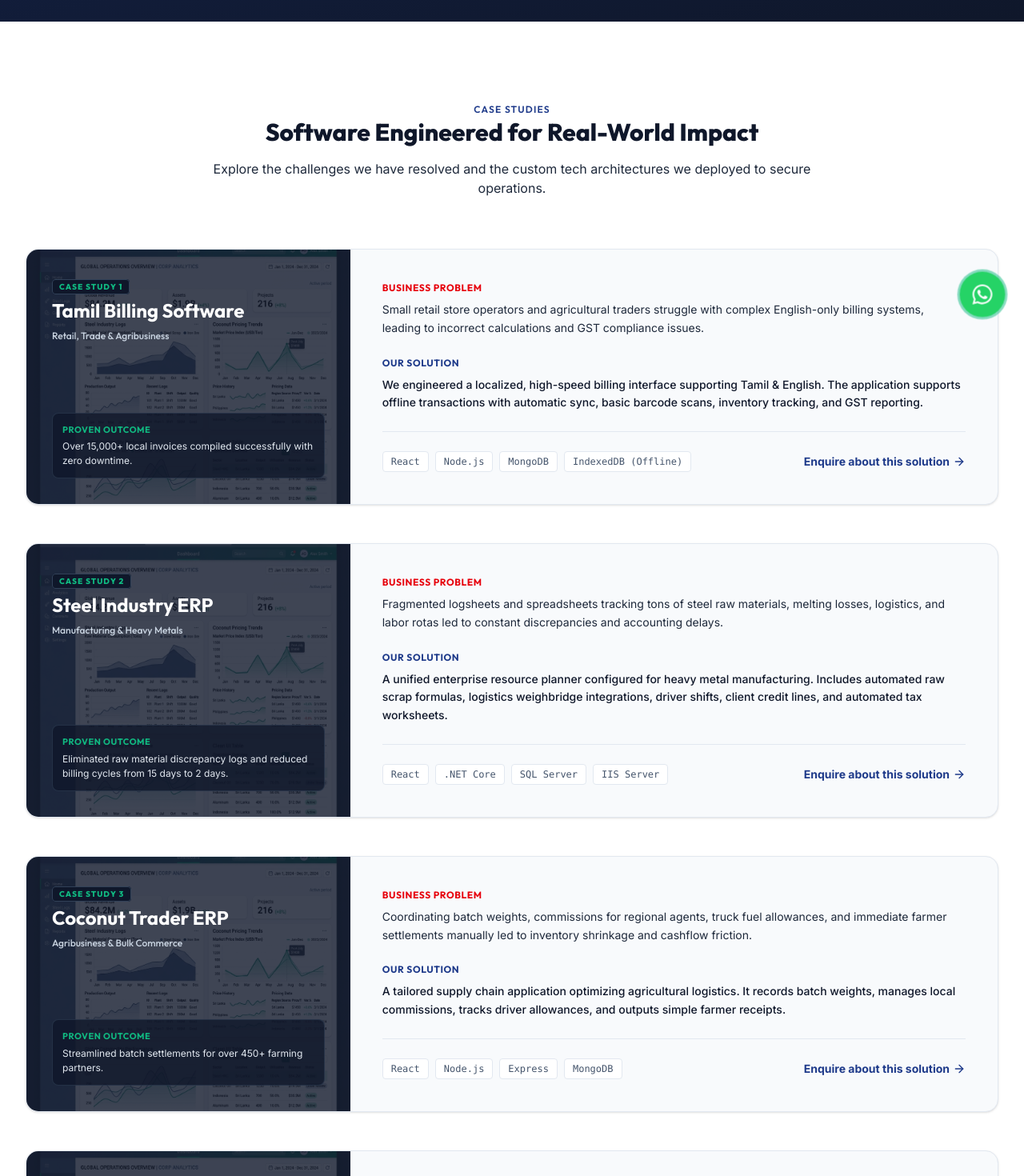
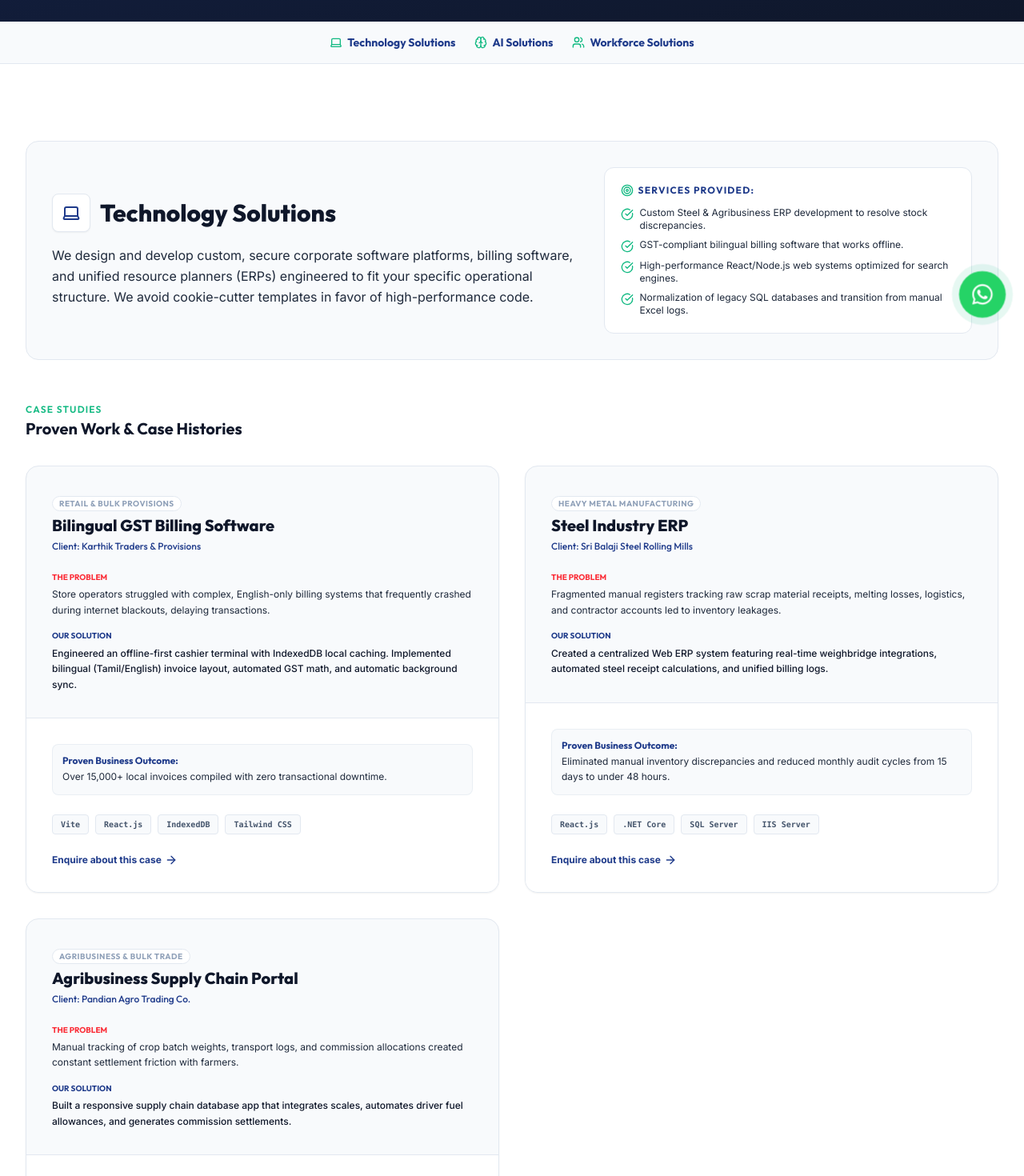
Before and after one commit to itmaruthu/m2pnexus-innovation, a React (Vite) app: page /portfolio in a window 1280 px wide. Shown: the part 380-1850 px from the top of the page at 80% size. Built offline with nearby package versions, Linux system fonts and the light colour scheme.

Commit message:
feat: group portfolio case studies by 3 core services and add detailed services provided panel

```diff
--- a/src/pages/Portfolio.jsx
+++ b/src/pages/Portfolio.jsx
@@ -1,6 +1,18 @@
 import React from 'react';
 import { useNavigate } from 'react-router-dom';
-import { Layers, Database, Shield, Zap, Laptop, Brain, ArrowRight } from 'lucide-react';
+import {
+  Laptop,
+  Brain,
+  Users,
+  CheckCircle,
+  Target,
+  ArrowRight,
+  ExternalLink,
+  ShieldCheck,
+  Zap,
+  Settings,
+  Layers
+} from 'lucide-react';
 import Seo from '../components/Seo';
 import dashboardMockup from '../assets/dashboard_mockup.png';
 
@@ -8,54 +20,110 @@
   const navigate = useNavigate();
   const whatsappUrl = "https://wa.me/919944283316?text=Hello%20Maruthu%2C%0A%0AI%20visited%20the%20M2P%20Nexus%20website%20and%20would%20like%20to%20discuss%20my%20business%20requirements.%0A%0APlease%20contact%20me.%0A%0AThank%20you.";
 
-  const portfolioList = [
+  const portfolioCategories = [
     {
-      title: 'Tamil Billing Software',
-      industry: 'Retail, Trade & Agribusiness',
-      problem: 'Small retail store operators and agricultural traders struggle with complex English-only billing systems, leading to incorrect calculations and GST compliance issues.',
-      solution: 'We engineered a localized, high-speed billing interface supporting Tamil & English. The application supports offline transactions with automatic sync, basic barcode scans, inventory tracking, and GST reporting.',
-      stack: ['React', 'Node.js', 'MongoDB', 'IndexedDB (Offline)'],
-      metrics: 'Over 15,000+ local invoices compiled successfully with zero downtime.'
+      id: 'technology',
+      title: 'Technology Solutions',
+      icon: Laptop,
+      servicesProvided: [
+        'Custom Steel & Agribusiness ERP development to resolve stock discrepancies.',
+        'GST-compliant bilingual billing software that works offline.',
+        'High-performance React/Node.js web systems optimized for search engines.',
+        'Normalization of legacy SQL databases and transition from manual Excel logs.'
+      ],
+      description: 'We design and develop custom, secure corporate software platforms, billing software, and unified resource planners (ERPs) engineered to fit your specific operational structure. We avoid cookie-cutter templates in favor of high-performance code.',
+      projects: [
+        {
+          title: 'Bilingual GST Billing Software',
+          client: 'Karthik Traders & Provisions',
+          industry: 'Retail & Bulk Provisions',
+          problem: 'Store operators struggled with complex, English-only billing systems that frequently crashed during internet blackouts, delaying transactions.',
+          solution: 'Engineered an offline-first cashier terminal with IndexedDB local caching. Implemented bilingual (Tamil/English) invoice layout, automated GST math, and automatic background sync.',
+          stack: ['Vite', 'React.js', 'IndexedDB', 'Tailwind CSS'],
+          metrics: 'Over 15,000+ local invoices compiled with zero transactional downtime.'
         },
         {
           title: 'Steel Industry ERP',
-      industry: 'Manufacturing & Heavy Metals',
-      problem: 'Fragmented logsheets and spreadsheets tracking tons of steel raw materials, melting losses, logistics, and labor rotas led to constant discrepancies and accounting delays.',
-      solution: 'A unified enterprise resource planner configured for heavy metal manufacturing. Includes automated raw scrap formulas, logistics weighbridge integrations, driver shifts, client credit lines, and automated tax worksheets.',
-      stack: ['React', '.NET Core', 'SQL Server', 'IIS Server'],
-      metrics: 'Eliminated raw material discrepancy logs and reduced billing cycles from 15 days to 2 days.'
+          client: 'Sri Balaji Steel Rolling Mills',
+          industry: 'Heavy Metal Manufacturing',
+          problem: 'Fragmented manual registers tracking raw scrap material receipts, melting losses, logistics, and contractor accounts led to inventory leakages.',
+          solution: 'Created a centralized Web ERP system featuring real-time weighbridge integrations, automated steel receipt calculations, and unified billing logs.',
+          stack: ['React.js', '.NET Core', 'SQL Server', 'IIS Server'],
+          metrics: 'Eliminated manual inventory discrepancies and reduced monthly audit cycles from 15 days to under 48 hours.'
         },
         {
-      title: 'Coconut Trader ERP',
-      industry: 'Agribusiness & Bulk Commerce',
-      problem: 'Coordinating batch weights, commissions for regional agents, truck fuel allowances, and immediate farmer settlements manually led to inventory shrinkage and cashflow friction.',
-      solution: 'A tailored supply chain application optimizing agricultural logistics. It records batch weights, manages local commissions, tracks driver allowances, and outputs simple farmer receipts.',
-      stack: ['React', 'Node.js', 'Express', 'MongoDB'],
-      metrics: 'Streamlined batch settlements for over 450+ farming partners.'
+          title: 'Agribusiness Supply Chain Portal',
+          client: 'Pandian Agro Trading Co.',
+          industry: 'Agribusiness & Bulk Trade',
+          problem: 'Manual tracking of crop batch weights, transport logs, and commission allocations created constant settlement friction with farmers.',
+          solution: 'Built a responsive supply chain database app that integrates scales, automates driver fuel allowances, and generates commission settlements.',
+          stack: ['React.js', 'Node.js', 'Express', 'MongoDB'],
+          metrics: 'Streamlined harvest batch settlements for over 450+ farming partners.'
+        }
+      ]
     },
     {
-      title: 'Corporate Websites',
-      industry: 'B2B Services & Enterprises',
-      problem: 'SMEs and service companies operating with outdated websites that were slow, non-responsive, and failed to appear on search engines, hindering digital growth.',
-      solution: 'Premium corporate websites built for maximum speed, clean styling, and advanced SEO. Configured semantic structures, responsive viewports, and custom interactive panels to capture leads.',
-      stack: ['Next.js', 'Tailwind CSS', 'Framer Motion', 'Vercel'],
-      metrics: 'Targeted Lighthouse score of 95+ and significant increase in client inquiries.'
+      id: 'ai',
+      title: 'AI Solutions',
+      icon: Brain,
+      servicesProvided: [
+        'Custom automation agents for compiling daily logs, raw invoice data, and bills.',
+        'OpenAI API integrations to handle customer queries and ticket drafting.',
+        'Automatic regional translation frameworks to localize software interfaces.',
+        'Predictive inventory engines to estimate material requirements.'
+      ],
+      description: 'We integrate advanced machine learning models, automated data extractors, and generative agent pipelines into daily business platforms. We turn unstructured operational logs into automated executive dashboards and predictive files.',
+      projects: [
+        {
+          title: 'Logistics Ledger & Invoice Automation',
+          client: 'KMS Infra & Logistics',
+          industry: 'Operations & Fleet Logistics',
+          problem: 'Administrative staff spent over 25 hours per week manually reading, sorting, and verifying incoming logistics billing slips.',
+          solution: 'Deployed a LangChain and OCR-driven Python automation pipeline that parses shipping receipts, matches them with trip records, and flags anomalies.',
+          stack: ['Python', 'OpenAI APIs', 'LangChain', 'PostgreSQL'],
+          metrics: 'Saved an estimated 25+ hours of manual administrative compilation per week with 99.4% parsing accuracy.'
         },
         {
-      title: 'AI Automation',
-      industry: 'Operations & Corporate Services',
-      problem: 'Manual entry staff spending hours reading emails, copying transaction codes, compiling PDF bills, and composing status reports for stakeholders.',
-      solution: 'Custom artificial intelligence script pipelines that parse incoming logs, extract critical billing details, generate summaries, and automatically format client updates.',
-      stack: ['Python', 'OpenAI APIs', 'LangChain', 'Postgres'],
-      metrics: 'Saved an estimated 25+ hours of manual administrative compilation per week.'
+          title: 'Intelligent Inventory Chat Agent',
+          client: 'Nexus Retailers & Co.',
+          industry: 'Agribusiness & Retail Commerce',
+          problem: 'Floor operators struggled to query inventory levels and active prices instantly from their phones, delaying orders.',
+          solution: 'Developed an intelligent chat agent trained on SQL inventory logs, allowing personnel to query live stock status via simple text commands.',
+          stack: ['React.js', 'Node.js', 'OpenAI API', 'SQL Server'],
+          metrics: 'Reduced search times for stock inquiries from 10 minutes to under 5 seconds.'
+        }
+      ]
+    },
+    {
+      id: 'workforce',
+      title: 'Workforce Solutions',
+      icon: Users,
+      servicesProvided: [
+        'End-to-end recruitment loops including coding tests and design interviews.',
+        'Custom pre-onboarding bootcamps aligning candidates with your tech stack.',
+        'Contract-to-hire and full-time placement options for agile teams.',
+        'Ongoing technical mentorship and training sessions led by our director.'
+      ],
+      description: 'Finding skilled developers, database managers, and AI architects is challenging. We act as your specialized technical recruitment partner, screening, vetting, and training tech talents specifically prepared to merge with your company.',
+      projects: [
+        {
+          title: 'Agile Engineering Team Sourcing',
+          client: 'KMS Tech Division',
+          industry: 'Software & Technology Team Sourcing',
+          problem: 'Management spent weeks screening candidates whose technical skills did not match their active code repositories, delaying roadmap deliveries.',
+          solution: 'Handled candidate filtering, designed coding tests, and conducted pre-onboarding bootcamps to align candidate skills with their codebase before day 1.',
+          stack: ['Technical Screening', 'Developer Bootcamps', 'Mentorship Frameworks'],
+          metrics: 'Reduced recruitment search cycles from 45 days to 14 days with 95% candidate retention.'
+        }
+      ]
     }
   ];
 
   return (
     <>
       <Seo
-        title="Our Portfolio - Steel ERP & Agribusiness Software"
-        description="See how M2P Nexus builds billing tools, heavy manufacturing ERPs, coconut trader software, and AI automations. Real business problems, engineered solutions."
+        title="Our Portfolio - Detail Work about 3 Core Services"
+        description="See detailed case studies of projects built by M2P Nexus across Technology, AI, and Workforce Solutions. Real problems, engineered outcomes."
       />
 
       {/* Hero Section */}
@@ -63,96 +131,144 @@
         <div className="absolute inset-0 bg-gradient-to-br from-brand-secondary/30 to-transparent"></div>
         <div className="relative max-w-4xl mx-auto px-4 sm:px-6 lg:px-8 space-y-4">
           <h1 className="text-4xl md:text-5xl font-extrabold tracking-tight font-heading">
-            Our Portfolio
+            Our Detailed Portfolio
           </h1>
           <p className="text-lg md:text-xl text-slate-300 max-w-2xl mx-auto leading-relaxed">
-            Real software systems engineered by M2P Nexus to solve critical operational bottlenecks. No gimmicks, just robust engineering.
+            Real software systems and staffing frameworks engineered to solve critical operational bottlenecks.
           </p>
         </div>
       </section>
 
-      {/* Case Studies grid */}
+      {/* Section Quick Anchor Links */}
+      <div className="bg-brand-section border-b border-brand-border sticky top-16 z-20 py-4">
+        <div className="max-w-7xl mx-auto px-4 sm:px-6 lg:px-8 flex justify-center gap-6 text-sm font-bold font-heading">
+          <a href="#technology" className="text-brand-secondary hover:text-brand-primary flex items-center gap-1.5">
+            <Laptop className="w-4 h-4 text-brand-accent" /> Technology Solutions
+          </a>
+          <a href="#ai" className="text-brand-secondary hover:text-brand-primary flex items-center gap-1.5">
+            <Brain className="w-4 h-4 text-brand-accent" /> AI Solutions
+          </a>
+          <a href="#workforce" className="text-brand-secondary hover:text-brand-primary flex items-center gap-1.5">
+            <Users className="w-4 h-4 text-brand-accent" /> Workforce Solutions
+          </a>
+        </div>
+      </div>
+
+      {/* Portfolio Categories List */}
       <section className="py-16 md:py-24 bg-white">
-        <div className="max-w-7xl mx-auto px-4 sm:px-6 lg:px-8 space-y-16">
-          <div className="text-center max-w-3xl mx-auto space-y-4">
-            <span className="text-xs font-semibold text-brand-secondary uppercase tracking-widest font-heading">Case Studies</span>
-            <h2 className="text-3xl font-extrabold text-brand-primary font-heading">
-              Software Engineered for Real-World Impact
+        <div className="max-w-7xl mx-auto px-4 sm:px-6 lg:px-8 space-y-24 md:space-y-32">
+          {portfolioCategories.map((category) => {
+            const CategoryIcon = category.icon;
+            return (
+              <div
+                key={category.id}
+                id={category.id}
+                className="scroll-mt-32 space-y-12 border-b border-brand-border/40 pb-16 md:pb-24 last:border-0 last:pb-0 text-left"
+              >
+                {/* Services Provided Panel */}
+                <div className="bg-brand-section border border-brand-border rounded-2xl p-6 md:p-8 grid grid-cols-1 lg:grid-cols-12 gap-8 items-center">
+                  <div className="lg:col-span-7 space-y-4">
+                    <div className="flex items-center gap-3">
+                      <div className="w-12 h-12 bg-white border border-brand-border rounded-lg flex items-center justify-center text-brand-secondary shadow-xs">
+                        <CategoryIcon className="w-6 h-6" />
+                      </div>
+                      <h2 className="text-2xl md:text-3xl font-extrabold text-brand-primary font-heading">
+                        {category.title}
                       </h2>
-            <p className="text-base text-brand-text">
-              Explore the challenges we have resolved and the custom tech architectures we deployed to secure operations.
+                    </div>
+                    <p className="text-sm md:text-base text-brand-text leading-relaxed">
+                      {category.description}
                     </p>
                   </div>
 
-          <div className="space-y-12">
-            {portfolioList.map((item, idx) => (
-              <div
-                key={idx}
-                className="bg-brand-section border border-brand-border rounded-2xl overflow-hidden shadow-sm hover:shadow-md transition-all grid grid-cols-1 lg:grid-cols-12"
-              >
-                {/* Visual Block (Dashboard Mockup Backdrop) */}
-                <div className="lg:col-span-4 bg-brand-primary p-8 flex flex-col justify-between relative overflow-hidden text-left text-white min-h-[250px] lg:min-h-auto">
-                  <div className="absolute inset-0 opacity-20 pointer-events-none">
-                    <img src={dashboardMockup} alt="System Preview Background" className="w-full h-full object-cover" />
-                  </div>
-                  <div className="relative z-10 space-y-2">
-                    <span className="text-[10px] font-extrabold tracking-widest text-brand-accent uppercase bg-brand-primary border border-slate-700 px-2 py-0.5 rounded font-heading">
-                      Case Study {idx + 1}
-                    </span>
-                    <h3 className="text-2xl font-bold font-heading pt-1">{item.title}</h3>
-                    <p className="text-xs text-slate-300 font-medium font-heading">{item.industry}</p>
-                  </div>
-
-                  <div className="relative z-10 bg-brand-primary/80 border border-slate-700/60 p-3 rounded-lg mt-4">
-                    <p className="text-[11px] text-brand-accent font-bold uppercase tracking-wider font-heading">Proven Outcome</p>
-                    <p className="text-xs text-slate-200 leading-normal mt-1">{item.metrics}</p>
+                  <div className="lg:col-span-5 bg-white border border-brand-border p-5 rounded-xl space-y-3">
+                    <h3 className="text-xs font-bold uppercase tracking-widest text-brand-secondary font-heading flex items-center gap-1.5">
+                      <Target className="w-4 h-4 text-brand-accent" />
+                      Services Provided:
+                    </h3>
+                    <ul className="space-y-2 text-xs text-brand-text">
+                      {category.servicesProvided.map((service, idx) => (
+                        <li key={idx} className="flex items-start gap-2">
+                          <CheckCircle className="w-4 h-4 text-brand-accent shrink-0 mt-0.5" />
+                          <span>{service}</span>
+                        </li>
+                      ))}
+                    </ul>
                   </div>
                 </div>
 
-                {/* Content Block */}
-                <div className="lg:col-span-8 p-8 md:p-10 text-left space-y-6 flex flex-col justify-between">
-                  <div className="space-y-6">
-                    {/* Blocker */}
-                    <div className="space-y-2">
-                      <h4 className="text-xs font-bold uppercase text-red-600 tracking-wider font-heading">
-                        Business Problem
-                      </h4>
-                      <p className="text-sm text-brand-text leading-relaxed">
-                        {item.problem}
-                      </p>
+                {/* Case Studies Grid */}
+                <div className="space-y-8">
+                  <div className="space-y-1">
+                    <span className="text-xs font-semibold text-brand-accent uppercase tracking-widest font-heading">Case Studies</span>
+                    <h3 className="text-xl font-bold text-brand-primary font-heading">Proven Work & Case Histories</h3>
                   </div>
 
-                    {/* Solution */}
-                    <div className="space-y-2">
-                      <h4 className="text-xs font-bold uppercase text-brand-secondary tracking-wider font-heading">
-                        Our Solution
+                  <div className="grid grid-cols-1 lg:grid-cols-2 gap-8">
+                    {category.projects.map((project, idx) => (
+                      <div
+                        key={idx}
+                        className="bg-brand-section border border-brand-border rounded-2xl overflow-hidden shadow-xs hover:shadow-md transition-all flex flex-col justify-between"
+                      >
+                        {/* Upper Section */}
+                        <div className="p-6 md:p-8 space-y-6">
+                          {/* Case Header */}
+                          <div className="flex justify-between items-start gap-4">
+                            <div className="space-y-1">
+                              <span className="text-[10px] font-bold uppercase tracking-wider text-slate-400 bg-white border border-brand-border px-2 py-0.5 rounded-full font-heading">
+                                {project.industry}
+                              </span>
+                              <h4 className="text-xl font-extrabold text-brand-primary font-heading pt-1">
+                                {project.title}
                               </h4>
-                      <p className="text-sm text-brand-primary leading-relaxed font-medium">
-                        {item.solution}
-                      </p>
+                              <p className="text-xs text-brand-secondary font-medium font-heading">Client: {project.client}</p>
                             </div>
                           </div>
 
-                  {/* Tech stack & Action */}
-                  <div className="pt-6 border-t border-brand-border flex flex-col sm:flex-row sm:items-center justify-between gap-4">
-                    <div className="flex flex-wrap gap-2">
-                      {item.stack.map((tech, i) => (
-                        <span key={i} className="text-xs font-mono bg-white border border-brand-border px-2.5 py-1 rounded text-slate-600">
+                          {/* Problem & Solution block */}
+                          <div className="space-y-4 text-xs md:text-sm text-left">
+                            <div className="space-y-1">
+                              <span className="text-[10px] font-bold uppercase text-red-500 font-heading block">The Problem</span>
+                              <p className="text-brand-text leading-relaxed text-xs">{project.problem}</p>
+                            </div>
+                            <div className="space-y-1">
+                              <span className="text-[10px] font-bold uppercase text-brand-secondary font-heading block">Our Solution</span>
+                              <p className="text-brand-primary leading-relaxed text-xs font-medium">{project.solution}</p>
+                            </div>
+                          </div>
+                        </div>
+
+                        {/* Lower Section */}
+                        <div className="bg-white p-6 md:p-8 border-t border-brand-border space-y-4">
+                          <div className="bg-brand-section p-3 rounded-lg border border-brand-border/60 text-xs text-left">
+                            <strong className="text-brand-secondary font-heading block mb-0.5">Proven Business Outcome:</strong>
+                            <span className="text-brand-text leading-relaxed">{project.metrics}</span>
+                          </div>
+
+                          <div className="flex flex-wrap gap-2 pt-2">
+                            {project.stack.map((tech, i) => (
+                              <span key={i} className="text-[10px] font-mono font-bold bg-brand-section border border-brand-border px-2.5 py-1 rounded text-slate-600">
                                 {tech}
                               </span>
                             ))}
                           </div>
+
+                          <div className="pt-2 flex justify-between items-center text-xs">
                             <button
                               onClick={() => navigate('/contact')}
-                      className="text-sm font-bold text-brand-secondary hover:text-brand-primary flex items-center gap-1 cursor-pointer"
+                              className="font-bold text-brand-secondary hover:text-brand-primary flex items-center gap-1 cursor-pointer"
                             >
-                      Enquire about this solution <ArrowRight className="w-4 h-4" />
+                              Enquire about this case <ArrowRight className="w-4 h-4" />
                             </button>
                           </div>
                         </div>
                       </div>
                     ))}
                   </div>
+                </div>
+              </div>
+            );
+          })}
         </div>
       </section>
 
@@ -170,7 +286,7 @@
               href={whatsappUrl}
               target="_blank"
               rel="noopener noreferrer"
-              className="bg-[#25D366] text-white hover:bg-[#20ba59] px-8 py-3 rounded-md text-sm font-bold shadow transition-colors inline-flex items-center gap-1.5 cursor-pointer"
+              className="bg-[#25D366] text-white hover:bg-[#20ba59] px-8 py-3.5 rounded-md text-sm font-bold shadow-md hover:shadow-lg transition-all inline-flex items-center gap-1.5 cursor-pointer"
             >
               Request Live Demo
             </a>
```
Lines whose indentation alone changed are shown as unchanged.
